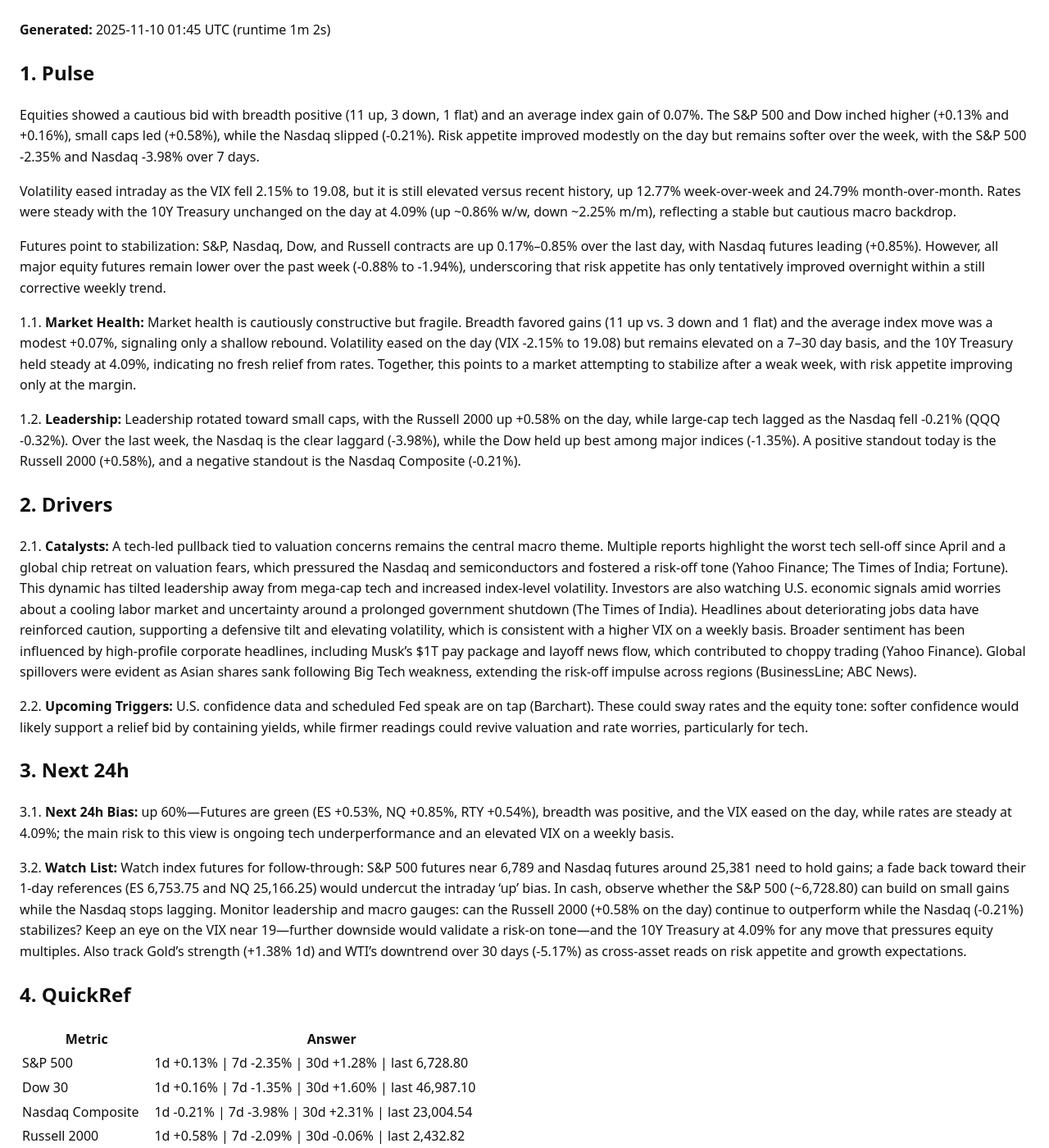
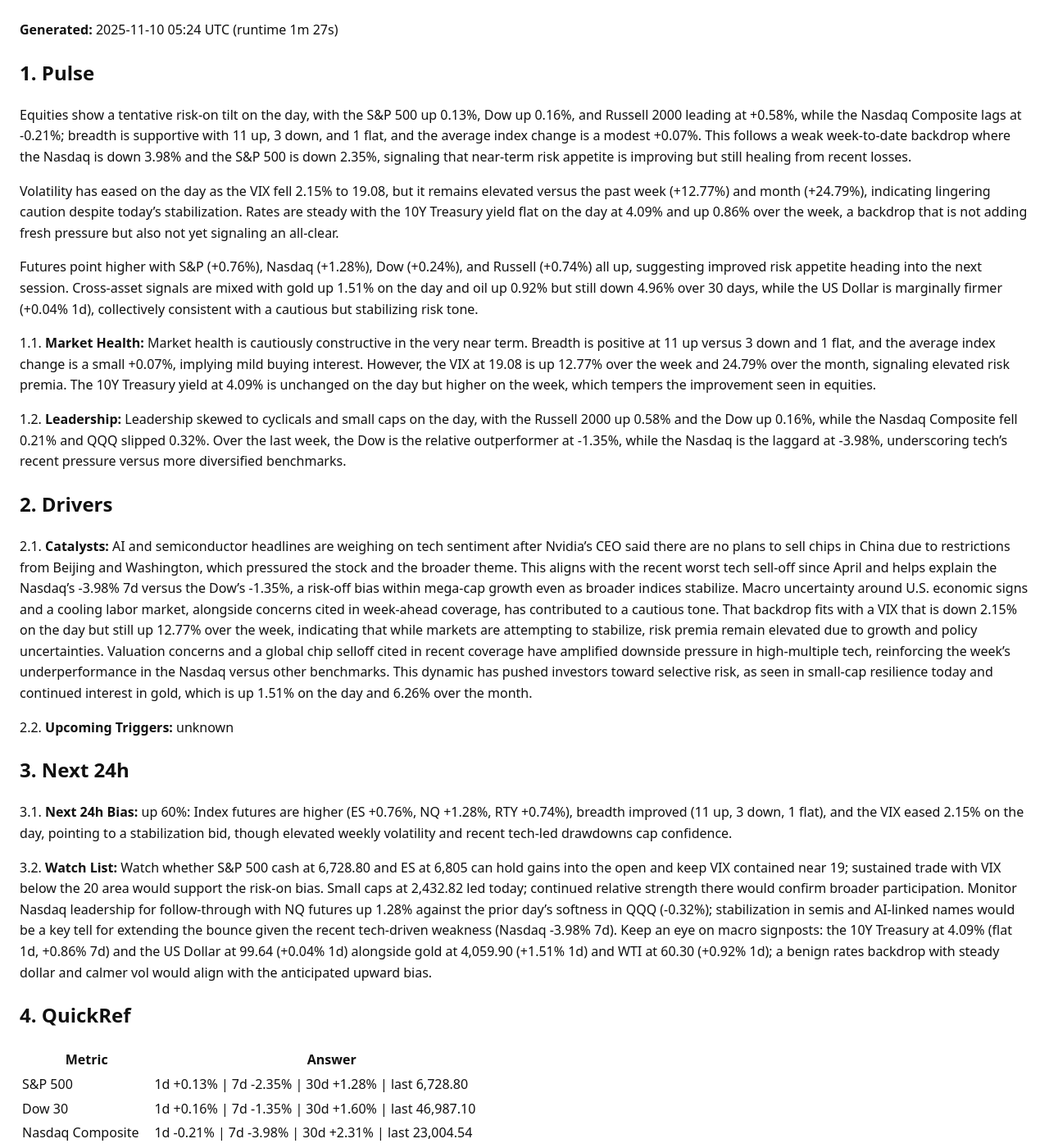
Before and after one commit to ryness/stonks, a Jekyll site: the page built from _reports/GODSEYE.md, in a window 1280 px wide and 1400 px high. Shown: the whole window at 82% size. Built offline with Jekyll 4.4.1, drawn with Linux system fonts in a browser that asks for light colours; some of the changed text lies outside the part shown.

Commit message:
Update report: rotation+GodsEye

```diff
--- a/_reports/GODSEYE.md
+++ b/_reports/GODSEYE.md
@@ -3,34 +3,34 @@ layout: default
 title: "GodsEye Market Report"
 ticker: "GODSEYE"
 date: 2025-11-10
-generated_at: 2025-11-10T01:45:07.105734+00:00
-runtime_seconds: 61.96
+generated_at: 2025-11-10T05:24:06.227424+00:00
+runtime_seconds: 86.74
 raw_markdown: |
-  **Generated:** <time class="js-local-time" datetime="2025-11-10T01:45:07.105734+00:00">2025-11-10 01:45 UTC</time> (runtime 1m 2s)
+  **Generated:** <time class="js-local-time" datetime="2025-11-10T05:24:06.227424+00:00">2025-11-10 05:24 UTC</time> (runtime 1m 27s)
 
   ## 1. Pulse
 
-  Equities showed a cautious bid with breadth positive (11 up, 3 down, 1 flat) and an average index gain of 0.07%. The S&P 500 and Dow inched higher (+0.13% and +0.16%), small caps led (+0.58%), while the Nasdaq slipped (-0.21%). Risk appetite improved modestly on the day but remains softer over the week, with the S&P 500 -2.35% and Nasdaq -3.98% over 7 days.
+  Equities show a tentative risk-on tilt on the day, with the S&P 500 up 0.13%, Dow up 0.16%, and Russell 2000 leading at +0.58%, while the Nasdaq Composite lags at -0.21%; breadth is supportive with 11 up, 3 down, and 1 flat, and the average index change is a modest +0.07%. This follows a weak week-to-date backdrop where the Nasdaq is down 3.98% and the S&P 500 is down 2.35%, signaling that near-term risk appetite is improving but still healing from recent losses.
 
-  Volatility eased intraday as the VIX fell 2.15% to 19.08, but it is still elevated versus recent history, up 12.77% week-over-week and 24.79% month-over-month. Rates were steady with the 10Y Treasury unchanged on the day at 4.09% (up ~0.86% w/w, down ~2.25% m/m), reflecting a stable but cautious macro backdrop.
+  Volatility has eased on the day as the VIX fell 2.15% to 19.08, but it remains elevated versus the past week (+12.77%) and month (+24.79%), indicating lingering caution despite today’s stabilization. Rates are steady with the 10Y Treasury yield flat on the day at 4.09% and up 0.86% over the week, a backdrop that is not adding fresh pressure but also not yet signaling an all-clear.
 
-  Futures point to stabilization: S&P, Nasdaq, Dow, and Russell contracts are up 0.17%–0.85% over the last day, with Nasdaq futures leading (+0.85%). However, all major equity futures remain lower over the past week (-0.88% to -1.94%), underscoring that risk appetite has only tentatively improved overnight within a still corrective weekly trend.
+  Futures point higher with S&P (+0.76%), Nasdaq (+1.28%), Dow (+0.24%), and Russell (+0.74%) all up, suggesting improved risk appetite heading into the next session. Cross-asset signals are mixed with gold up 1.51% on the day and oil up 0.92% but still down 4.96% over 30 days, while the US Dollar is marginally firmer (+0.04% 1d), collectively consistent with a cautious but stabilizing risk tone.
 
-  1.1. **Market Health:** Market health is cautiously constructive but fragile. Breadth favored gains (11 up vs. 3 down and 1 flat) and the average index move was a modest +0.07%, signaling only a shallow rebound. Volatility eased on the day (VIX -2.15% to 19.08) but remains elevated on a 7–30 day basis, and the 10Y Treasury held steady at 4.09%, indicating no fresh relief from rates. Together, this points to a market attempting to stabilize after a weak week, with risk appetite improving only at the margin.
+  1.1. **Market Health:** Market health is cautiously constructive in the very near term. Breadth is positive at 11 up versus 3 down and 1 flat, and the average index change is a small +0.07%, implying mild buying interest. However, the VIX at 19.08 is up 12.77% over the week and 24.79% over the month, signaling elevated risk premia. The 10Y Treasury yield at 4.09% is unchanged on the day but higher on the week, which tempers the improvement seen in equities.
 
-  1.2. **Leadership:** Leadership rotated toward small caps, with the Russell 2000 up +0.58% on the day, while large-cap tech lagged as the Nasdaq fell -0.21% (QQQ -0.32%). Over the last week, the Nasdaq is the clear laggard (-3.98%), while the Dow held up best among major indices (-1.35%). A positive standout today is the Russell 2000 (+0.58%), and a negative standout is the Nasdaq Composite (-0.21%).
+  1.2. **Leadership:** Leadership skewed to cyclicals and small caps on the day, with the Russell 2000 up 0.58% and the Dow up 0.16%, while the Nasdaq Composite fell 0.21% and QQQ slipped 0.32%. Over the last week, the Dow is the relative outperformer at -1.35%, while the Nasdaq is the laggard at -3.98%, underscoring tech’s recent pressure versus more diversified benchmarks.
 
   ## 2. Drivers
 
-  2.1. **Catalysts:** A tech-led pullback tied to valuation concerns remains the central macro theme. Multiple reports highlight the worst tech sell-off since April and a global chip retreat on valuation fears, which pressured the Nasdaq and semiconductors and fostered a risk-off tone (Yahoo Finance; The Times of India; Fortune). This dynamic has tilted leadership away from mega-cap tech and increased index-level volatility. Investors are also watching U.S. economic signals amid worries about a cooling labor market and uncertainty around a prolonged government shutdown (The Times of India). Headlines about deteriorating jobs data have reinforced caution, supporting a defensive tilt and elevating volatility, which is consistent with a higher VIX on a weekly basis. Broader sentiment has been influenced by high-profile corporate headlines, including Musk’s $1T pay package and layoff news flow, which contributed to choppy trading (Yahoo Finance). Global spillovers were evident as Asian shares sank following Big Tech weakness, extending the risk-off impulse across regions (BusinessLine; ABC News).
+  2.1. **Catalysts:** AI and semiconductor headlines are weighing on tech sentiment after Nvidia’s CEO said there are no plans to sell chips in China due to restrictions from Beijing and Washington, which pressured the stock and the broader theme. This aligns with the recent worst tech sell-off since April and helps explain the Nasdaq’s -3.98% 7d versus the Dow’s -1.35%, a risk-off bias within mega-cap growth even as broader indices stabilize. Macro uncertainty around U.S. economic signs and a cooling labor market, alongside concerns cited in week-ahead coverage, has contributed to a cautious tone. That backdrop fits with a VIX that is down 2.15% on the day but still up 12.77% over the week, indicating that while markets are attempting to stabilize, risk premia remain elevated due to growth and policy uncertainties. Valuation concerns and a global chip selloff cited in recent coverage have amplified downside pressure in high-multiple tech, reinforcing the week’s underperformance in the Nasdaq versus other benchmarks. This dynamic has pushed investors toward selective risk, as seen in small-cap resilience today and continued interest in gold, which is up 1.51% on the day and 6.26% over the month.
 
-  2.2. **Upcoming Triggers:** U.S. confidence data and scheduled Fed speak are on tap (Barchart). These could sway rates and the equity tone: softer confidence would likely support a relief bid by containing yields, while firmer readings could revive valuation and rate worries, particularly for tech.
+  2.2. **Upcoming Triggers:** unknown
 
   ## 3. Next 24h
 
-  3.1. **Next 24h Bias:** up 60%—Futures are green (ES +0.53%, NQ +0.85%, RTY +0.54%), breadth was positive, and the VIX eased on the day, while rates are steady at 4.09%; the main risk to this view is ongoing tech underperformance and an elevated VIX on a weekly basis.
+  3.1. **Next 24h Bias:** up 60%: Index futures are higher (ES +0.76%, NQ +1.28%, RTY +0.74%), breadth improved (11 up, 3 down, 1 flat), and the VIX eased 2.15% on the day, pointing to a stabilization bid, though elevated weekly volatility and recent tech-led drawdowns cap confidence.
 
-  3.2. **Watch List:** Watch index futures for follow-through: S&P 500 futures near 6,789 and Nasdaq futures around 25,381 need to hold gains; a fade back toward their 1-day references (ES 6,753.75 and NQ 25,166.25) would undercut the intraday ‘up’ bias. In cash, observe whether the S&P 500 (~6,728.80) can build on small gains while the Nasdaq stops lagging. Monitor leadership and macro gauges: can the Russell 2000 (+0.58% on the day) continue to outperform while the Nasdaq (-0.21%) stabilizes? Keep an eye on the VIX near 19—further downside would validate a risk-on tone—and the 10Y Treasury at 4.09% for any move that pressures equity multiples. Also track Gold’s strength (+1.38% 1d) and WTI’s downtrend over 30 days (-5.17%) as cross-asset reads on risk appetite and growth expectations.
+  3.2. **Watch List:** Watch whether S&P 500 cash at 6,728.80 and ES at 6,805 can hold gains into the open and keep VIX contained near 19; sustained trade with VIX below the 20 area would support the risk-on bias. Small caps at 2,432.82 led today; continued relative strength there would confirm broader participation. Monitor Nasdaq leadership for follow-through with NQ futures up 1.28% against the prior day’s softness in QQQ (-0.32%); stabilization in semis and AI-linked names would be a key tell for extending the bounce given the recent tech-driven weakness (Nasdaq -3.98% 7d). Keep an eye on macro signposts: the 10Y Treasury at 4.09% (flat 1d, +0.86% 7d) and the US Dollar at 99.64 (+0.04% 1d) alongside gold at 4,059.90 (+1.51% 1d) and WTI at 60.30 (+0.92% 1d); a benign rates backdrop with steady dollar and calmer vol would align with the anticipated upward bias.
 
   ## 4. QuickRef
 
@@ -45,14 +45,14 @@ raw_markdown: |
   <tr><td>SPY ETF</td><td>1d +0.10% | 7d -2.39% | 30d +1.38% | last 670.97</td></tr>
   <tr><td>QQQ ETF</td><td>1d -0.32% | 7d -4.09% | 30d +2.31% | last 609.74</td></tr>
   <tr><td>VIX</td><td>1d -2.15% | 7d +12.77% | 30d +24.79% | last 19.08</td></tr>
-  <tr><td>S&amp;P Fut</td><td>1d +0.53% | 7d -0.97% | 30d +1.13% | last 6,789.25</td></tr>
-  <tr><td>Nasdaq Fut</td><td>1d +0.85% | 7d -1.94% | 30d +2.19% | last 25,380.75</td></tr>
-  <tr><td>Dow Fut</td><td>1d +0.17% | 7d -1.07% | 30d +1.19% | last 47,166.00</td></tr>
-  <tr><td>Russell Fut</td><td>1d +0.54% | 7d -0.88% | 30d +0.13% | last 2,453.90</td></tr>
+  <tr><td>S&amp;P Fut</td><td>1d +0.76% | 7d -0.74% | 30d +1.36% | last 6,805.00</td></tr>
+  <tr><td>Nasdaq Fut</td><td>1d +1.28% | 7d -1.53% | 30d +2.62% | last 25,487.50</td></tr>
+  <tr><td>Dow Fut</td><td>1d +0.24% | 7d -1.00% | 30d +1.26% | last 47,199.00</td></tr>
+  <tr><td>Russell Fut</td><td>1d +0.74% | 7d -0.68% | 30d +0.32% | last 2,458.70</td></tr>
   <tr><td>10Y Treasury</td><td>1d +0.00% | 7d +0.86% | 30d -2.25% | last 4.09</td></tr>
-  <tr><td>Gold Fut</td><td>1d +1.38% | 7d +1.33% | 30d +6.11% | last 4,054.40</td></tr>
-  <tr><td>WTI Crude</td><td>1d +0.70% | 7d -0.66% | 30d -5.17% | last 60.17</td></tr>
-  <tr><td>US Dollar</td><td>1d +0.04% | 7d +0.11% | 30d +1.76% | last 99.64</td></tr>
+  <tr><td>Gold Fut</td><td>1d +1.51% | 7d +1.46% | 30d +6.26% | last 4,059.90</td></tr>
+  <tr><td>WTI Crude</td><td>1d +0.92% | 7d -0.45% | 30d -4.96% | last 60.30</td></tr>
+  <tr><td>US Dollar</td><td>1d +0.04% | 7d +0.11% | 30d +1.77% | last 99.64</td></tr>
   </tbody></table>
   </div>
 
@@ -121,31 +121,31 @@ raw_markdown: |
   </details>
 ---
 
-**Generated:** <time class="js-local-time" datetime="2025-11-10T01:45:07.105734+00:00">2025-11-10 01:45 UTC</time> (runtime 1m 2s)
+**Generated:** <time class="js-local-time" datetime="2025-11-10T05:24:06.227424+00:00">2025-11-10 05:24 UTC</time> (runtime 1m 27s)
 
 ## 1. Pulse
 
-Equities showed a cautious bid with breadth positive (11 up, 3 down, 1 flat) and an average index gain of 0.07%. The S&P 500 and Dow inched higher (+0.13% and +0.16%), small caps led (+0.58%), while the Nasdaq slipped (-0.21%). Risk appetite improved modestly on the day but remains softer over the week, with the S&P 500 -2.35% and Nasdaq -3.98% over 7 days.
+Equities show a tentative risk-on tilt on the day, with the S&P 500 up 0.13%, Dow up 0.16%, and Russell 2000 leading at +0.58%, while the Nasdaq Composite lags at -0.21%; breadth is supportive with 11 up, 3 down, and 1 flat, and the average index change is a modest +0.07%. This follows a weak week-to-date backdrop where the Nasdaq is down 3.98% and the S&P 500 is down 2.35%, signaling that near-term risk appetite is improving but still healing from recent losses.
 
-Volatility eased intraday as the VIX fell 2.15% to 19.08, but it is still elevated versus recent history, up 12.77% week-over-week and 24.79% month-over-month. Rates were steady with the 10Y Treasury unchanged on the day at 4.09% (up ~0.86% w/w, down ~2.25% m/m), reflecting a stable but cautious macro backdrop.
+Volatility has eased on the day as the VIX fell 2.15% to 19.08, but it remains elevated versus the past week (+12.77%) and month (+24.79%), indicating lingering caution despite today’s stabilization. Rates are steady with the 10Y Treasury yield flat on the day at 4.09% and up 0.86% over the week, a backdrop that is not adding fresh pressure but also not yet signaling an all-clear.
 
-Futures point to stabilization: S&P, Nasdaq, Dow, and Russell contracts are up 0.17%–0.85% over the last day, with Nasdaq futures leading (+0.85%). However, all major equity futures remain lower over the past week (-0.88% to -1.94%), underscoring that risk appetite has only tentatively improved overnight within a still corrective weekly trend.
+Futures point higher with S&P (+0.76%), Nasdaq (+1.28%), Dow (+0.24%), and Russell (+0.74%) all up, suggesting improved risk appetite heading into the next session. Cross-asset signals are mixed with gold up 1.51% on the day and oil up 0.92% but still down 4.96% over 30 days, while the US Dollar is marginally firmer (+0.04% 1d), collectively consistent with a cautious but stabilizing risk tone.
 
-1.1. **Market Health:** Market health is cautiously constructive but fragile. Breadth favored gains (11 up vs. 3 down and 1 flat) and the average index move was a modest +0.07%, signaling only a shallow rebound. Volatility eased on the day (VIX -2.15% to 19.08) but remains elevated on a 7–30 day basis, and the 10Y Treasury held steady at 4.09%, indicating no fresh relief from rates. Together, this points to a market attempting to stabilize after a weak week, with risk appetite improving only at the margin.
+1.1. **Market Health:** Market health is cautiously constructive in the very near term. Breadth is positive at 11 up versus 3 down and 1 flat, and the average index change is a small +0.07%, implying mild buying interest. However, the VIX at 19.08 is up 12.77% over the week and 24.79% over the month, signaling elevated risk premia. The 10Y Treasury yield at 4.09% is unchanged on the day but higher on the week, which tempers the improvement seen in equities.
 
-1.2. **Leadership:** Leadership rotated toward small caps, with the Russell 2000 up +0.58% on the day, while large-cap tech lagged as the Nasdaq fell -0.21% (QQQ -0.32%). Over the last week, the Nasdaq is the clear laggard (-3.98%), while the Dow held up best among major indices (-1.35%). A positive standout today is the Russell 2000 (+0.58%), and a negative standout is the Nasdaq Composite (-0.21%).
+1.2. **Leadership:** Leadership skewed to cyclicals and small caps on the day, with the Russell 2000 up 0.58% and the Dow up 0.16%, while the Nasdaq Composite fell 0.21% and QQQ slipped 0.32%. Over the last week, the Dow is the relative outperformer at -1.35%, while the Nasdaq is the laggard at -3.98%, underscoring tech’s recent pressure versus more diversified benchmarks.
 
 ## 2. Drivers
 
-2.1. **Catalysts:** A tech-led pullback tied to valuation concerns remains the central macro theme. Multiple reports highlight the worst tech sell-off since April and a global chip retreat on valuation fears, which pressured the Nasdaq and semiconductors and fostered a risk-off tone (Yahoo Finance; The Times of India; Fortune). This dynamic has tilted leadership away from mega-cap tech and increased index-level volatility. Investors are also watching U.S. economic signals amid worries about a cooling labor market and uncertainty around a prolonged government shutdown (The Times of India). Headlines about deteriorating jobs data have reinforced caution, supporting a defensive tilt and elevating volatility, which is consistent with a higher VIX on a weekly basis. Broader sentiment has been influenced by high-profile corporate headlines, including Musk’s $1T pay package and layoff news flow, which contributed to choppy trading (Yahoo Finance). Global spillovers were evident as Asian shares sank following Big Tech weakness, extending the risk-off impulse across regions (BusinessLine; ABC News).
+2.1. **Catalysts:** AI and semiconductor headlines are weighing on tech sentiment after Nvidia’s CEO said there are no plans to sell chips in China due to restrictions from Beijing and Washington, which pressured the stock and the broader theme. This aligns with the recent worst tech sell-off since April and helps explain the Nasdaq’s -3.98% 7d versus the Dow’s -1.35%, a risk-off bias within mega-cap growth even as broader indices stabilize. Macro uncertainty around U.S. economic signs and a cooling labor market, alongside concerns cited in week-ahead coverage, has contributed to a cautious tone. That backdrop fits with a VIX that is down 2.15% on the day but still up 12.77% over the week, indicating that while markets are attempting to stabilize, risk premia remain elevated due to growth and policy uncertainties. Valuation concerns and a global chip selloff cited in recent coverage have amplified downside pressure in high-multiple tech, reinforcing the week’s underperformance in the Nasdaq versus other benchmarks. This dynamic has pushed investors toward selective risk, as seen in small-cap resilience today and continued interest in gold, which is up 1.51% on the day and 6.26% over the month.
 
-2.2. **Upcoming Triggers:** U.S. confidence data and scheduled Fed speak are on tap (Barchart). These could sway rates and the equity tone: softer confidence would likely support a relief bid by containing yields, while firmer readings could revive valuation and rate worries, particularly for tech.
+2.2. **Upcoming Triggers:** unknown
 
 ## 3. Next 24h
 
-3.1. **Next 24h Bias:** up 60%—Futures are green (ES +0.53%, NQ +0.85%, RTY +0.54%), breadth was positive, and the VIX eased on the day, while rates are steady at 4.09%; the main risk to this view is ongoing tech underperformance and an elevated VIX on a weekly basis.
+3.1. **Next 24h Bias:** up 60%: Index futures are higher (ES +0.76%, NQ +1.28%, RTY +0.74%), breadth improved (11 up, 3 down, 1 flat), and the VIX eased 2.15% on the day, pointing to a stabilization bid, though elevated weekly volatility and recent tech-led drawdowns cap confidence.
 
-3.2. **Watch List:** Watch index futures for follow-through: S&P 500 futures near 6,789 and Nasdaq futures around 25,381 need to hold gains; a fade back toward their 1-day references (ES 6,753.75 and NQ 25,166.25) would undercut the intraday ‘up’ bias. In cash, observe whether the S&P 500 (~6,728.80) can build on small gains while the Nasdaq stops lagging. Monitor leadership and macro gauges: can the Russell 2000 (+0.58% on the day) continue to outperform while the Nasdaq (-0.21%) stabilizes? Keep an eye on the VIX near 19—further downside would validate a risk-on tone—and the 10Y Treasury at 4.09% for any move that pressures equity multiples. Also track Gold’s strength (+1.38% 1d) and WTI’s downtrend over 30 days (-5.17%) as cross-asset reads on risk appetite and growth expectations.
+3.2. **Watch List:** Watch whether S&P 500 cash at 6,728.80 and ES at 6,805 can hold gains into the open and keep VIX contained near 19; sustained trade with VIX below the 20 area would support the risk-on bias. Small caps at 2,432.82 led today; continued relative strength there would confirm broader participation. Monitor Nasdaq leadership for follow-through with NQ futures up 1.28% against the prior day’s softness in QQQ (-0.32%); stabilization in semis and AI-linked names would be a key tell for extending the bounce given the recent tech-driven weakness (Nasdaq -3.98% 7d). Keep an eye on macro signposts: the 10Y Treasury at 4.09% (flat 1d, +0.86% 7d) and the US Dollar at 99.64 (+0.04% 1d) alongside gold at 4,059.90 (+1.51% 1d) and WTI at 60.30 (+0.92% 1d); a benign rates backdrop with steady dollar and calmer vol would align with the anticipated upward bias.
 
 ## 4. QuickRef
 
@@ -160,14 +160,14 @@ Futures point to stabilization: S&P, Nasdaq, Dow, and Russell contracts are up 0
 <tr><td>SPY ETF</td><td>1d +0.10% | 7d -2.39% | 30d +1.38% | last 670.97</td></tr>
 <tr><td>QQQ ETF</td><td>1d -0.32% | 7d -4.09% | 30d +2.31% | last 609.74</td></tr>
 <tr><td>VIX</td><td>1d -2.15% | 7d +12.77% | 30d +24.79% | last 19.08</td></tr>
-<tr><td>S&amp;P Fut</td><td>1d +0.53% | 7d -0.97% | 30d +1.13% | last 6,789.25</td></tr>
-<tr><td>Nasdaq Fut</td><td>1d +0.85% | 7d -1.94% | 30d +2.19% | last 25,380.75</td></tr>
-<tr><td>Dow Fut</td><td>1d +0.17% | 7d -1.07% | 30d +1.19% | last 47,166.00</td></tr>
-<tr><td>Russell Fut</td><td>1d +0.54% | 7d -0.88% | 30d +0.13% | last 2,453.90</td></tr>
+<tr><td>S&amp;P Fut</td><td>1d +0.76% | 7d -0.74% | 30d +1.36% | last 6,805.00</td></tr>
+<tr><td>Nasdaq Fut</td><td>1d +1.28% | 7d -1.53% | 30d +2.62% | last 25,487.50</td></tr>
+<tr><td>Dow Fut</td><td>1d +0.24% | 7d -1.00% | 30d +1.26% | last 47,199.00</td></tr>
+<tr><td>Russell Fut</td><td>1d +0.74% | 7d -0.68% | 30d +0.32% | last 2,458.70</td></tr>
 <tr><td>10Y Treasury</td><td>1d +0.00% | 7d +0.86% | 30d -2.25% | last 4.09</td></tr>
-<tr><td>Gold Fut</td><td>1d +1.38% | 7d +1.33% | 30d +6.11% | last 4,054.40</td></tr>
-<tr><td>WTI Crude</td><td>1d +0.70% | 7d -0.66% | 30d -5.17% | last 60.17</td></tr>
-<tr><td>US Dollar</td><td>1d +0.04% | 7d +0.11% | 30d +1.76% | last 99.64</td></tr>
+<tr><td>Gold Fut</td><td>1d +1.51% | 7d +1.46% | 30d +6.26% | last 4,059.90</td></tr>
+<tr><td>WTI Crude</td><td>1d +0.92% | 7d -0.45% | 30d -4.96% | last 60.30</td></tr>
+<tr><td>US Dollar</td><td>1d +0.04% | 7d +0.11% | 30d +1.77% | last 99.64</td></tr>
 </tbody></table>
 </div>
 
```
Also changed, not shown: _reports/GLD.md (+43 -41 lines), 1 other file.
